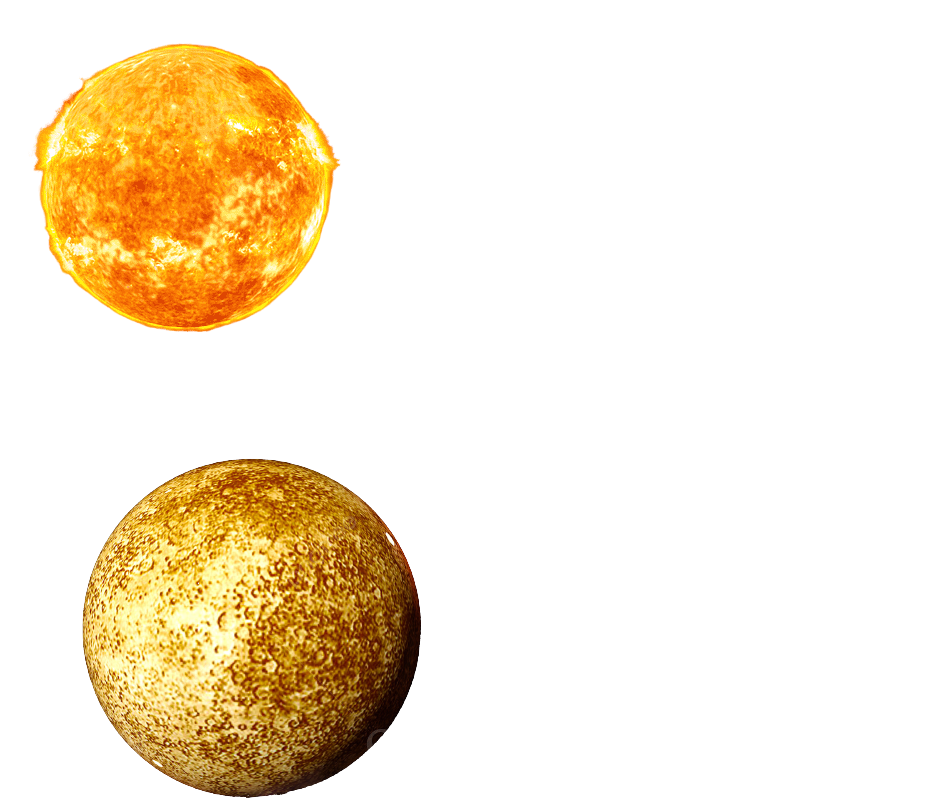
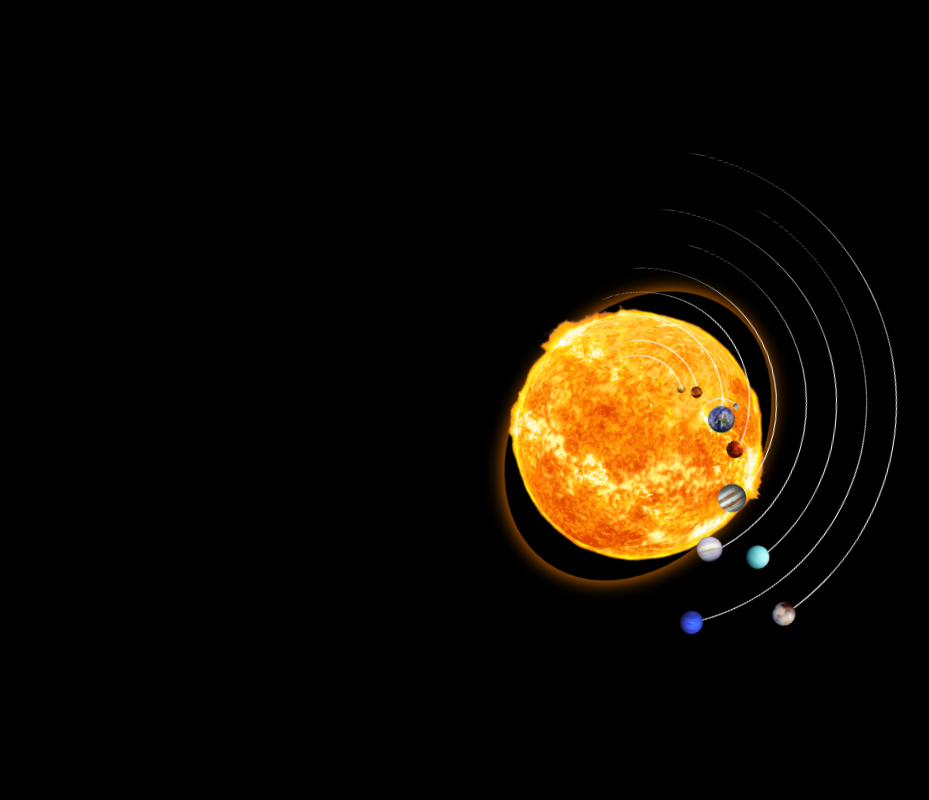
Before and after one commit to iyqht/12A1k30-bulletin-board, a plain HTML site: page index.html in a window 1280 px wide. Shown: the top 800 px of the page, without its empty margins (2-931 px from the left). Drawn offline with Linux system fonts and the light colour scheme.

Commit message:
frick it, copied the whole thing

```diff
--- a/index.html
+++ b/index.html
@@ -12,34 +12,17 @@
       <div class="sun">
         <img src="images/sun.png" alt="sun" />
       </div>
-      <div class="mercury">
-        <img src="images/mercury.png" alt="mercury" />
+      <div class="mercury"></div>
+      <div class="venus"></div>
+      <div class="earth">
+        <div class="moon"></div>
       </div>
-      <div class="venus">
-        <img src="images/venus.png" alt="venus" />
-      </div>
-      <div class="earth">
-        <img src="images/earth.png" alt="earth" />
-      </div>
-      <div class="mars">
-        <img src="images/mars.png" alt="mars" />
-      </div>
-      <div class="jupiter">
-        <img src="images/jupiter.png" alt="jupiter" />
-      </div>
-      <div class="saturn">
-        <img src="images/saturn.png" alt="saturn" />
-      </div>
-      <div class="uranus">
-        <img src="images/uranus.png" alt="uranus" />
-      </div>
-      <div class="neptune">
-        <img src="images/neptune.png" alt="neptune" />
-      </div>
-      <div class="pluto">
-        <img src="images/pluto.png" alt="pluto" />
-      </div>
+      <div class="mars"></div>
+      <div class="jupiter"></div>
+      <div class="saturn"></div>
+      <div class="uranus"></div>
+      <div class="neptune"></div>
+      <div class="pluto"></div>
     </div>
-    <scipt src="./main.js"></scipt>
   </body>
 </html>
--- a/style.css
+++ b/style.css
@@ -0,0 +1,251 @@
+body {
+  margin: 0;
+  height: 100vh;
+  display: flex;
+  align-items: center;
+  justify-content: center;
+  background-color: black;
+  overflow: hidden;
+}
+
+.container {
+  font-size: 6px;
+  width: 40em;
+  height: 40em;
+  position: relative;
+}
+
+img {
+  height: 130%;
+  width: 130%;
+}
+
+.sun {
+  display: flex;
+  align-items: center;
+  justify-content: center;
+  position: absolute;
+  /*top: 15em;*/
+  /*left: 15em;*/
+  /*width: 10em;*/
+  /*height: 10em;*/
+  border-radius: 50%;
+  box-shadow: 0 0 3em rgb(255, 128, 0);
+  animation: orbit 50s linear infinite;
+}
+
+.mercury,
+.venus,
+.earth,
+.moon,
+.mars,
+.jupiter,
+.saturn,
+.uranus,
+.neptune,
+.pluto {
+  position: absolute;
+  border-style: solid;
+  border-color: white transparent transparent transparent;
+  border-width: 0.1em 0.1em 0 0;
+  border-radius: 50%;
+}
+
+.mercury {
+  top: 12.5em;
+  left: 12.5em;
+  width: 15em;
+  height: 15em;
+  animation: orbit 68.7s linear infinite;
+}
+
+.venus {
+  top: 10em;
+  left: 10em;
+  width: 20em;
+  height: 20em;
+  animation: orbit 48.7s linear infinite;
+}
+
+.earth {
+  top: 6em;
+  left: 6em;
+  width: 28em;
+  height: 28em;
+  animation: orbit 36.5s linear infinite;
+}
+
+.moon {
+  top: 2em;
+  right: -1em;
+  width: 7em;
+  height: 7em;
+  animation: orbit 2.7s linear infinite;
+}
+
+.mars {
+  top: 2em;
+  left: 2.5em;
+  width: 36em;
+  height: 36em;
+  animation: orbit 26.5s linear infinite;
+}
+
+.jupiter {
+  top: -2em;
+  left: -2em;
+  width: 45em;
+  height: 45em;
+  animation: orbit 21s linear infinite;
+}
+
+.saturn {
+  top: -7em;
+  left: -7em;
+  width: 55em;
+  height: 55em;
+  animation: orbit 17s linear infinite;
+}
+
+.uranus {
+  top: -12em;
+  left: -12em;
+  width: 65em;
+  height: 65em;
+  animation: orbit 19s linear infinite;
+}
+
+.neptune {
+  top: -17em;
+  left: -17em;
+  width: 75em;
+  height: 75em;
+  animation: orbit 15s linear infinite;
+}
+
+.pluto {
+  top: -22em;
+  left: -22em;
+  width: 85em;
+  height: 85em;
+  animation: orbit 18s linear infinite;
+}
+
+.mercury::before,
+.venus::before,
+.earth::before,
+.moon::before,
+.mars::before,
+.jupiter::before,
+.saturn::before,
+.uranus::before,
+.neptune::before,
+.pluto::before {
+  content: '';
+  position: absolute;
+  border-radius: 50%;
+  animation: orbit 30s linear infinite;
+}
+
+.mercury::before {
+  top: 1.5em;
+  right: 0.8em;
+  width: 2em;
+  height: 2em;
+  background-image: url('./images/mercury.png');
+  background-size: cover;
+}
+
+.venus::before {
+  top: 2em;
+  right: 2em;
+  width: 2em;
+  height: 2em;
+  background-image: url('./images/venus.png');
+  background-size: cover;
+}
+
+.earth::before {
+  top: 3em;
+  right: 0em;
+  width: 5em;
+  height: 5em;
+  background-image: url('./images/earth.png');
+  background-size: cover;
+}
+
+.moon::before {
+  top: 0.8em;
+  right: 0.2em;
+  width: 1.2em;
+  height: 1.2em;
+  background-image: url('./images/moon.png');
+  background-size: cover;
+}
+
+.mars::before {
+  top: 5em;
+  right: 3em;
+  width: 3em;
+  height: 3em;
+  background-image: url('./images/mars.png');
+  background-size: cover;
+}
+
+.jupiter::before {
+  top: 6em;
+  right: 3em;
+  width: 5em;
+  height: 5em;
+  background-image: url('./images/jupiter.png');
+  background-size: cover;
+}
+
+.saturn::before {
+  top: 7.5em;
+  right: 5em;
+  width: 4.5em;
+  height: 4.5em;
+  background-image: url('./images/saturn.png');
+  background-size: cover;
+}
+
+.uranus::before {
+  top: 9em;
+  right: 6.5em;
+  width: 4em;
+  height: 4em;
+  background-image: url('./images/uranus.png');
+  background-size: cover;
+}
+
+.neptune::before {
+  top: 10em;
+  right: 8em;
+  width: 4em;
+  height: 4em;
+  background-image: url('./images/neptune.png');
+  background-size: cover;
+}
+
+.pluto::before {
+  top: 11em;
+  right: 10em;
+  width: 4em;
+  height: 4em;
+  background-image: url('./images/pluto.png');
+  background-size: cover;
+}
+
+.star {
+  position: absolute;
+  background-color: white;
+  border-radius: 50%;
+  z-index: -1;
+}
+
+@keyframes orbit {
+  to {
+    transform: rotate(360deg);
+  }
+}
```
Also changed, not shown: main.js (+13 -0 lines).
